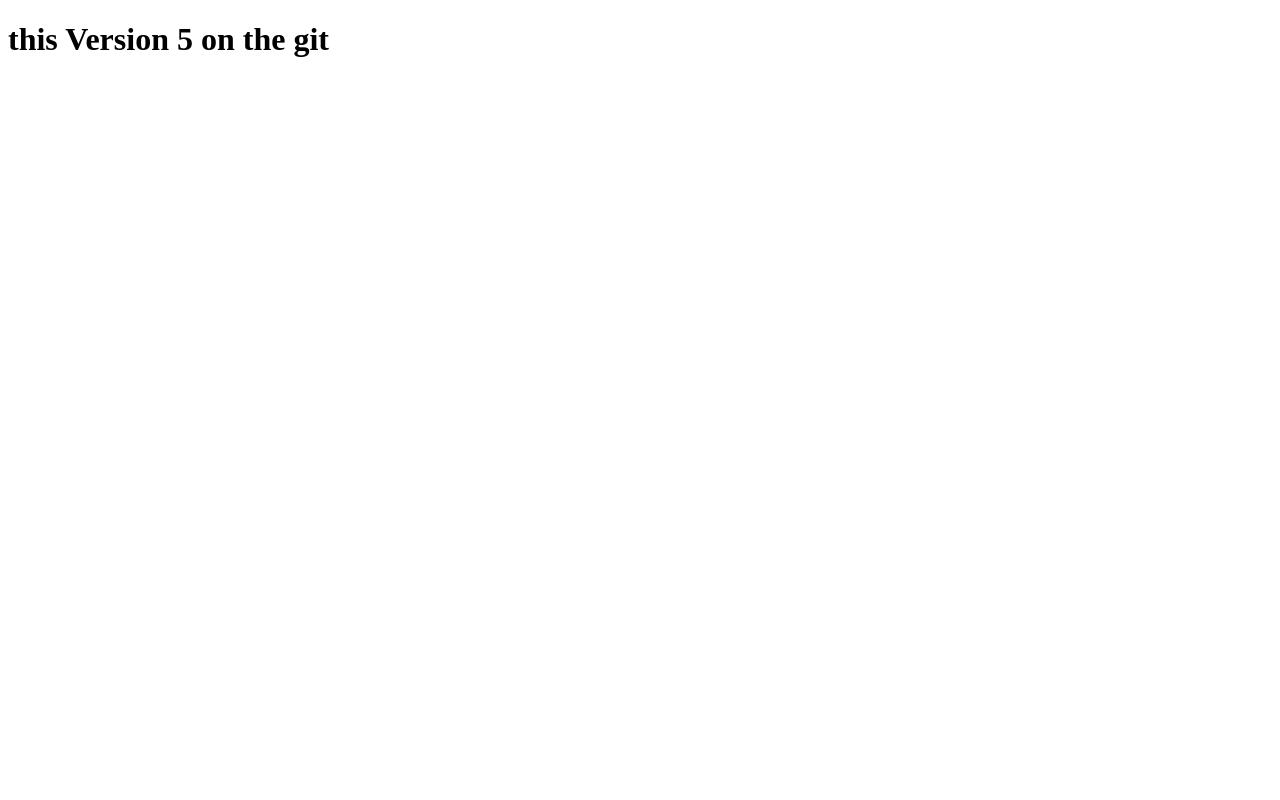
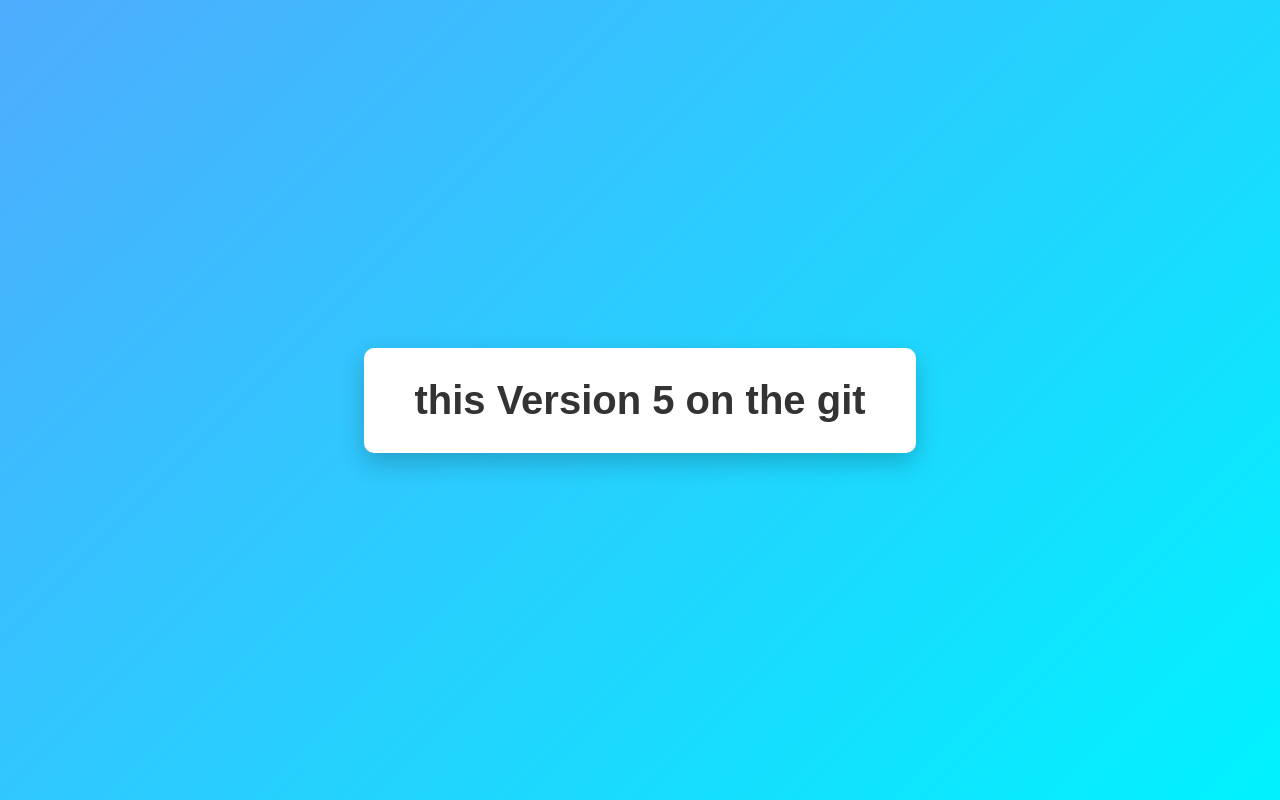
Before and after one commit to Pranav-Malve/myrepo, a plain HTML site: page index.html in a window 1280 px wide. Drawn offline with Linux system fonts and the light colour scheme.

Commit message:
Added design to V5

```diff
--- a/index.html
+++ b/index.html
@@ -4,6 +4,7 @@
     <meta charset="UTF-8">
     <meta name="viewport" content="width=device-width, initial-scale=1.0">
     <title>Document</title>
+    <link rel="stylesheet" href="./style.css">
 </head>
 <body>
     <h1>this Version 5 on the git</h1>
--- /dev/null
+++ b/style.css
@@ -0,0 +1,19 @@
+body{
+    margin:0;
+    height:100vh;
+    display:flex;
+    justify-content:center;
+    align-items:center;
+    background: linear-gradient(135deg,#4facfe,#00f2fe);
+    font-family: Arial, sans-serif;
+}
+
+h1{
+    background:white;
+    padding:30px 50px;
+    border-radius:10px;
+    box-shadow:0 10px 25px rgba(0,0,0,0.2);
+    color:#333;
+    font-size:40px;
+    text-align:center;
+}
```
